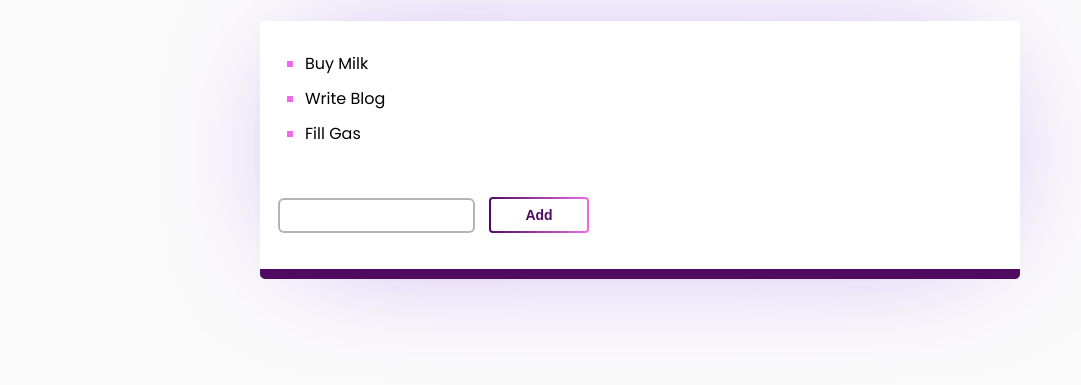
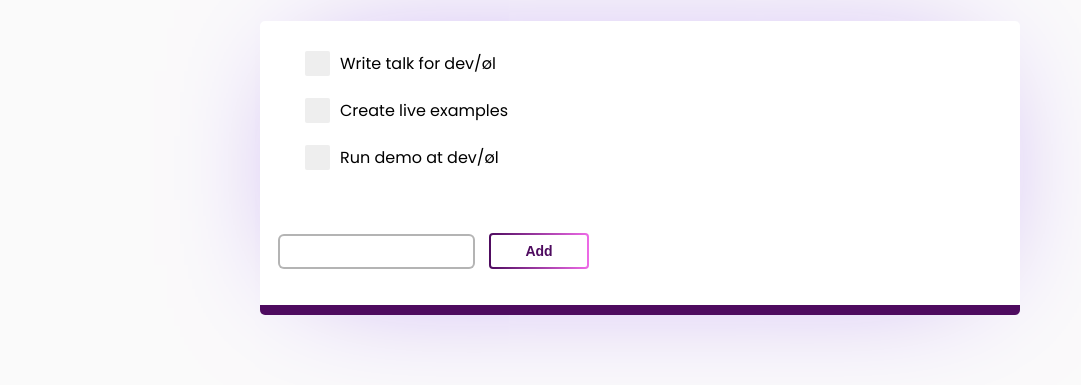
Before and after one commit to lfbergee/rendertime, an Astro site in the folder apps/client-side/: page / in a window 1280 px wide. Shown: the part 79-464 px from the top of the page, without its empty margins (0-1081 px from the left). Built offline with nearby package versions, Linux system fonts and the light colour scheme; Astro itself is replaced by a stand-in of ours.

Commit message:
fix: add checkboxes

```diff
--- a/apps/client-side/src/app.tsx
+++ b/apps/client-side/src/app.tsx
@@ -3,9 +3,9 @@ import { useState } from "preact/hooks";
 export function App() {
   const [value, setValue] = useState("");
   const [todoList, setTodoList] = useState([
-    "Buy Milk",
-    "Write Blog",
-    "Fill Gas",
+    "Write talk for dev/øl",
+    "Create live examples",
+    "Run demo at dev/øl",
   ]);
 
   return (
@@ -15,7 +15,13 @@ export function App() {
         <section>
           <ul>
             {todoList.map((item) => (
-              <li key={item}>{item}</li>
+              <li key={item}>
+                <label>
+                  <input type="checkbox" />
+                  <span className="checkmark"></span>
+                  {item}
+                </label>
+              </li>
             ))}
           </ul>
           <input
--- a/apps/client-side/src/index.css
+++ b/apps/client-side/src/index.css
@@ -32,7 +32,7 @@ section {
 }
 
 ul {
-  list-style-type: square;
+  list-style-type: none;
   margin: 5px 0 30px 0;
   padding-left: 25px;
 }
@@ -41,8 +41,66 @@ li {
   padding: 5px 0;
 }
 
-li::marker {
-  color: var(--light-blue);
+label {
+  display: block;
+  position: relative;
+  padding-left: 35px;
+  margin-bottom: 12px;
+  cursor: pointer;
+  user-select: none;
+  border: 2px;
+}
+
+/* Hide the browser's default checkbox */
+label input {
+  position: absolute;
+  opacity: 0;
+  cursor: pointer;
+  height: 0;
+  width: 0;
+}
+
+.checkmark {
+  position: absolute;
+  top: 0;
+  left: 0;
+  height: 25px;
+  width: 25px;
+  background-color: #eee;
+  border-radius: 2px;
+}
+
+/* On mouse-over, add a grey background color */
+label:hover input ~ .checkmark {
+  background-color: #ccc;
+}
+
+/* When the checkbox is checked, add a blue background */
+label input:checked ~ .checkmark {
+  background-color: var(--dark-blue);
+}
+
+/* Create the checkmark/indicator (hidden when not checked) */
+.checkmark:after {
+  content: "";
+  position: absolute;
+  display: none;
+}
+
+/* Show the checkmark when checked */
+label input:checked ~ .checkmark:after {
+  display: block;
+}
+
+/* Style the checkmark/indicator */
+label .checkmark:after {
+  left: 9px;
+  top: 5px;
+  width: 5px;
+  height: 10px;
+  border: solid white;
+  border-width: 0 3px 3px 0;
+  transform: rotate(45deg);
 }
 
 input[type="text"] {
--- a/apps/islands/src/layouts/Layout.astro
+++ b/apps/islands/src/layouts/Layout.astro
@@ -52,7 +52,7 @@ const { title } = Astro.props;
       }
 
       ul {
-        list-style-type: square;
+        list-style-type: none;
         margin: 5px 0 30px 0;
         padding-left: 25px;
       }
@@ -61,8 +61,66 @@ const { title } = Astro.props;
         padding: 5px 0;
       }
 
-      li::marker {
-        color: var(--light-blue);
+      label {
+        display: block;
+        position: relative;
+        padding-left: 35px;
+        margin-bottom: 12px;
+        cursor: pointer;
+        user-select: none;
+        border: 2px;
+      }
+
+      /* Hide the browser's default checkbox */
+      label input {
+        position: absolute;
+        opacity: 0;
+        cursor: pointer;
+        height: 0;
+        width: 0;
+      }
+
+      .checkmark {
+        position: absolute;
+        top: 0;
+        left: 0;
+        height: 25px;
+        width: 25px;
+        background-color: #eee;
+        border-radius: 2px;
+      }
+
+      /* On mouse-over, add a grey background color */
+      label:hover input ~ .checkmark {
+        background-color: #ccc;
+      }
+
+      /* When the checkbox is checked, add a blue background */
+      label input:checked ~ .checkmark {
+        background-color: var(--dark-blue);
+      }
+
+      /* Create the checkmark/indicator (hidden when not checked) */
+      .checkmark:after {
+        content: "";
+        position: absolute;
+        display: none;
+      }
+
+      /* Show the checkmark when checked */
+      label input:checked ~ .checkmark:after {
+        display: block;
+      }
+
+      /* Style the checkmark/indicator */
+      label .checkmark:after {
+        left: 9px;
+        top: 5px;
+        width: 5px;
+        height: 10px;
+        border: solid white;
+        border-width: 0 3px 3px 0;
+        transform: rotate(45deg);
       }
 
       input[type="text"] {
--- a/apps/magic/src/global.css
+++ b/apps/magic/src/global.css
@@ -32,7 +32,7 @@ section {
 }
 
 ul {
-  list-style-type: square;
+  list-style-type: none;
   margin: 5px 0 30px 0;
   padding-left: 25px;
 }
@@ -41,8 +41,66 @@ li {
   padding: 5px 0;
 }
 
-li::marker {
-  color: var(--light-blue);
+label {
+  display: block;
+  position: relative;
+  padding-left: 35px;
+  margin-bottom: 12px;
+  cursor: pointer;
+  user-select: none;
+  border: 2px;
+}
+
+/* Hide the browser's default checkbox */
+label input {
+  position: absolute;
+  opacity: 0;
+  cursor: pointer;
+  height: 0;
+  width: 0;
+}
+
+.checkmark {
+  position: absolute;
+  top: 0;
+  left: 0;
+  height: 25px;
+  width: 25px;
+  background-color: #eee;
+  border-radius: 2px;
+}
+
+/* On mouse-over, add a grey background color */
+label:hover input ~ .checkmark {
+  background-color: #ccc;
+}
+
+/* When the checkbox is checked, add a blue background */
+label input:checked ~ .checkmark {
+  background-color: var(--dark-blue);
+}
+
+/* Create the checkmark/indicator (hidden when not checked) */
+.checkmark:after {
+  content: "";
+  position: absolute;
+  display: none;
+}
+
+/* Show the checkmark when checked */
+label input:checked ~ .checkmark:after {
+  display: block;
+}
+
+/* Style the checkmark/indicator */
+label .checkmark:after {
+  left: 9px;
+  top: 5px;
+  width: 5px;
+  height: 10px;
+  border: solid white;
+  border-width: 0 3px 3px 0;
+  transform: rotate(45deg);
 }
 
 input[type="text"] {
--- a/apps/server-side/pages/index.css
+++ b/apps/server-side/pages/index.css
@@ -4,7 +4,6 @@
   --light-purple: #ac7ff4;
   --dark-purple: #713fc2;
 }
-
 body {
   background-color: #fafafa;
   font-family: "Poppins", ui-sans-serif, system-ui, -apple-system,
@@ -32,7 +31,7 @@ section {
 }
 
 ul {
-  list-style-type: square;
+  list-style-type: none;
   margin: 5px 0 30px 0;
   padding-left: 25px;
 }
@@ -41,8 +40,66 @@ li {
   padding: 5px 0;
 }
 
-li::marker {
-  color: var(--light-blue);
+label {
+  display: block;
+  position: relative;
+  padding-left: 35px;
+  margin-bottom: 12px;
+  cursor: pointer;
+  user-select: none;
+  border: 2px;
+}
+
+/* Hide the browser's default checkbox */
+label input {
+  position: absolute;
+  opacity: 0;
+  cursor: pointer;
+  height: 0;
+  width: 0;
+}
+
+.checkmark {
+  position: absolute;
+  top: 0;
+  left: 0;
+  height: 25px;
+  width: 25px;
+  background-color: #eee;
+  border-radius: 2px;
+}
+
+/* On mouse-over, add a grey background color */
+label:hover input ~ .checkmark {
+  background-color: #ccc;
+}
+
+/* When the checkbox is checked, add a blue background */
+label input:checked ~ .checkmark {
+  background-color: var(--dark-blue);
+}
+
+/* Create the checkmark/indicator (hidden when not checked) */
+.checkmark:after {
+  content: "";
+  position: absolute;
+  display: none;
+}
+
+/* Show the checkmark when checked */
+label input:checked ~ .checkmark:after {
+  display: block;
+}
+
+/* Style the checkmark/indicator */
+label .checkmark:after {
+  left: 9px;
+  top: 5px;
+  width: 5px;
+  height: 10px;
+  border: solid white;
+  border-width: 0 3px 3px 0;
+  transform: rotate(45deg);
 }
 
 input[type="text"] {
```
Also changed, not shown: apps/islands/src/components/TodoApp.tsx (+10 -4 lines), apps/magic/src/routes/index.tsx (+12 -2 lines), apps/server-side/pages/_app.tsx (+12 -6 lines).
